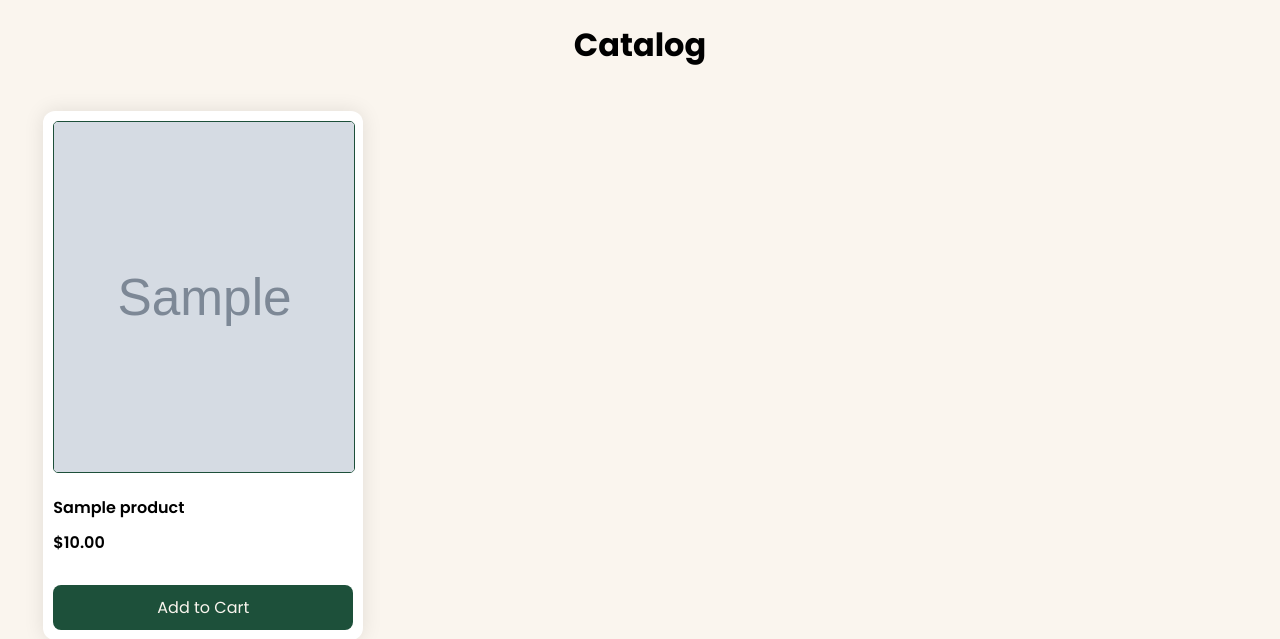
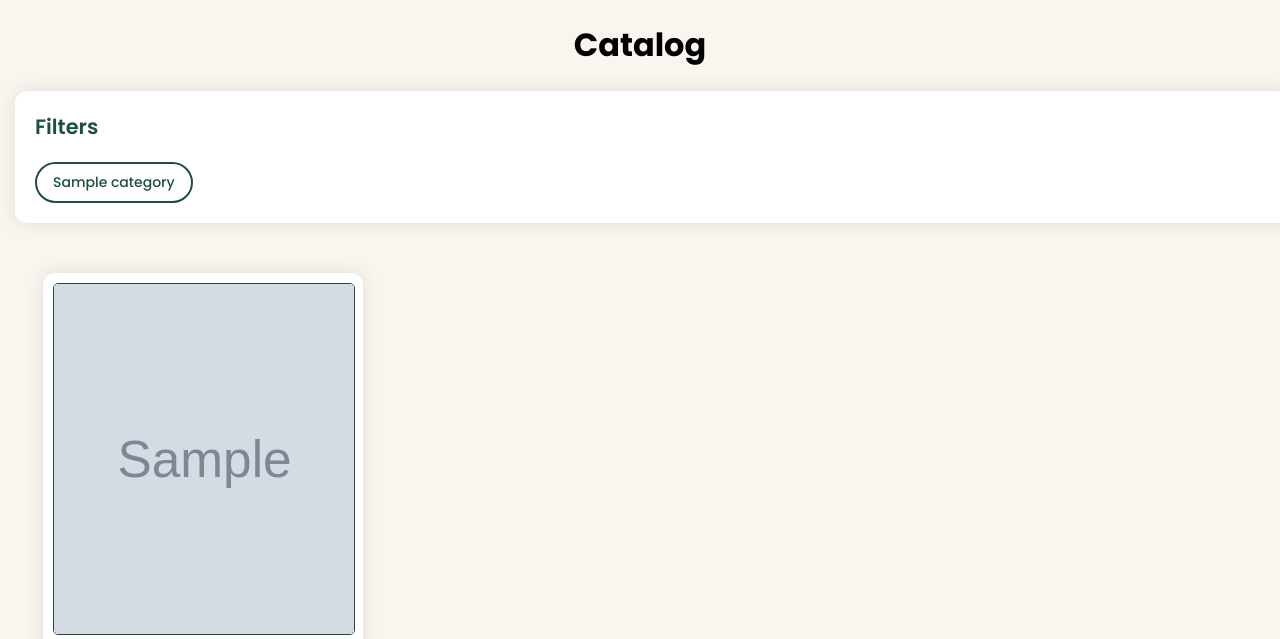
Before and after one commit to CRON997/django-dresscode, a Django app: page / in a window 1280 px wide. Shown: the part 79-718 px from the top of the page. Run offline with Django 5.2, Linux system fonts and the light colour scheme; tables that the repository leaves empty hold one stand-in row (values such as "Sample post"); grey boxes marked "Sample" are stand-in pictures.

Commit message:
Added filters of categories

```diff
--- a/cart/forms.py
+++ b/cart/forms.py
@@ -1,5 +1,6 @@
 from django import forms
 
+
 class CartAddProduct(forms.Form):
-    quantity = forms.ImageField(min_value = 1,max_value = 20,initial=1)
-    widget = forms.NumberInput(attrs={'class':''})
+    quantity = forms.ImageField(min_value=1, max_value=20, initial=1, widget=forms.NumberInput(attrs={'class': ''}))
+    override = forms.BooleanField(required=False, initial=False, widget=forms.HiddenInput)
--- a/main/models.py
+++ b/main/models.py
@@ -2,6 +2,8 @@ from decimal import Decimal
 
 from django.core.validators import MinValueValidator, MaxValueValidator
 from django.db import models
+from django.urls import reverse
+
 
 class Category(models.Model):
     name = models.CharField(max_length=100, db_index=True)
@@ -9,27 +11,31 @@ class Category(models.Model):
 
     class Meta:
         ordering = ('name',)
-        verbose_name= 'Категорія'
-        verbose_name_plural='Categories'
+        verbose_name = 'Категорія'
+        verbose_name_plural = 'Categories'
 
     def __str__(self):
         return f'{self.name}'
 
+    def get_absolute_url(self):
+        return reverse('main:product_list_by_category', args=[self.slug])
+
 
 class Product(models.Model):
-    category = models.ForeignKey(Category,related_name='products',on_delete=models.CASCADE)
-    name = models.CharField(max_length=100,db_index= True)
-    slug = models.SlugField(max_length=100,unique=True)
-    image = models.ImageField(upload_to='product/%Y/%m/%d',blank=True) #blank значит не обезательное добавление
+    category = models.ForeignKey(Category, related_name='products', on_delete=models.CASCADE)
+    name = models.CharField(max_length=100, db_index=True)
+    slug = models.SlugField(max_length=100, unique=True)
+    image = models.ImageField(upload_to='product/%Y/%m/%d', blank=True)  # blank значит не обезательное добавление
     description = models.TextField(blank=True)
-    price = models.DecimalField(max_digits=10,decimal_places=2)#decimal_places максимальное кол-во чискл после запятой
+    price = models.DecimalField(max_digits=10,
+                                decimal_places=2)  # decimal_places максимальное кол-во чискл после запятой
     available = models.BooleanField(default=True)
-    created_at = models.DateTimeField(auto_now_add=True)#будет автоматичесски добавляться
+    created_at = models.DateTimeField(auto_now_add=True)  # будет автоматичесски добавляться
     updated = models.DateTimeField(auto_now=True)
 
-
     status_discount = models.BooleanField(default=False)
-    percent = models.IntegerField(default=0,validators=[MinValueValidator(0), MaxValueValidator(100)],blank=True,help_text='Процент скидки от 1-100%')
+    percent = models.IntegerField(default=0, validators=[MinValueValidator(0), MaxValueValidator(100)], blank=True,
+                                  help_text='Процент скидки от 1-100%')
 
     def get_discount_price(self):
         if self.status_discount and self.percent > 0:
@@ -42,3 +48,6 @@ class Product(models.Model):
 
     def __str__(self):
         return f'{self.name}'
+
+    def get_absolute_url(self):
+        return reverse('main:product_detail', args=[self.id, self.slug])
--- a/main/static/main/css/catalog.css
+++ b/main/static/main/css/catalog.css
@@ -10,11 +10,138 @@ h1
 {
     text-align: center;
 }
-.conteiner {
+
+.conteiner
+{
     width: 100%;
     max-width: 1400px;
     padding: 0 15px;
     margin: 0 auto;
+}
+
+.filter-section
+{
+    background-color: #fff;
+    border-radius: 12px;
+    box-shadow: 0 0 20px rgba(0, 0, 0, 0.1);
+    padding: 20px;
+    margin-bottom: 30px;
+}
+
+.filter-header {
+    display: flex;
+    justify-content: space-between;
+    align-items: center;
+    margin-bottom: 20px;
+}
+
+.filter-title
+{
+    font-size: 1.3rem;
+    font-weight: 600;
+    color: #1d503a;
+    margin: 0;
+}
+
+.filter-toggle {
+    background: none;
+    border: none;
+    font-size: 1.5rem;
+    color: #1d503a;
+    cursor: pointer;
+    display: none;
+}
+
+.filter-content {
+    display: flex;
+    flex-wrap: wrap;
+    gap: 15px;
+    align-items: center;
+}
+
+.filter-group {
+    display: flex;
+    flex-wrap: wrap;
+    gap: 10px;
+}
+
+.filter-btn {
+    padding: 8px 16px;
+    border: 2px solid #1d503a;
+    background-color: transparent;
+    color: #1d503a;
+    border-radius: 25px;
+    cursor: pointer;
+    font-family: 'Poppins', Arial;
+    font-size: 14px;
+    font-weight: 500;
+    transition: all 0.3s ease;
+    white-space: nowrap;
+}
+
+.filter-btn:hover {
+    background-color: #1d503a;
+    color: #faf5ee;
+}
+
+.filter-btn.active {
+    background-color: #1d503a;
+    color: #faf5ee;
+}
+
+.clear-filters {
+    padding: 8px 16px;
+    background-color: #b22e2e;
+    color: #faf5ee;
+    border: none;
+    border-radius: 25px;
+    cursor: pointer;
+    font-family: 'Poppins', Arial;
+    font-size: 14px;
+    font-weight: 500;
+    transition: background-color 0.3s ease;
+}
+
+.clear-filters:hover {
+    background-color: #9a2626;
+}
+
+/* Hidden card state */
+.card.hidden {
+    display: none;
+}
+
+/* Mobile responsiveness for filter */
+@media (max-width: 768px) {
+    .filter-toggle {
+        display: block;
+    }
+
+    .filter-content {
+        display: none;
+        flex-direction: column;
+        align-items: stretch;
+        gap: 20px;
+    }
+
+    .filter-content.show {
+        display: flex;
+    }
+
+    .filter-group {
+        justify-content: center;
+    }
+}
+
+@media (max-width: 480px) {
+    .filter-group {
+        justify-content: center;
+    }
+
+    .filter-btn {
+        font-size: 13px;
+        padding: 6px 12px;
+    }
 }
 
 .conteiner__cards {
--- a/main/templates/main/product/catalog.html
+++ b/main/templates/main/product/catalog.html
@@ -11,6 +11,23 @@
 
 {%block content%}
 <h1 class="catalog">Catalog</h1>
+<div class="conteiner">
+    <div class="filter-section">
+        <div class="filter-header">
+            <h3 class="filter-title">Filters</h3>
+        </div>
+        <div class="filter-content">
+            <div class="filter-group">
+                {%for category in categories%}
+                <a href="{{category.get_absolute_url}}">
+                    <button class="filter-btn" data-category="jerseys">{{category.name}}</button>
+                </a>
+                {%endfor%}
+            </div>
+        </div>
+    </div>
+</div>
+
 <div class="conteiner conteiner__cards">
     {%for product in products%}
     <div class="card">
@@ -18,7 +35,7 @@
             <img src="{{product.image.url}}" alt="">
         </div>
         <div class="card__bottom">
-            <a href="{%url 'main:product_detail' product.id product.slug%}" class="card__title">{{product.name}}</a>
+            <a href="{{product.get_absolute_url}}" class="card__title">{{product.name}}</a>
             {%if product.status_discount%}
             <div class="card__label">{{product.percent}}%</div>
             <div class="card__prices">
--- a/main/urls.py
+++ b/main/urls.py
@@ -2,11 +2,11 @@ from django.urls import path
 
 from . import views
 
-app_name='main'
+app_name = 'main'
 
-urlpatterns=[
-    path('', views.product_list,name='product_list'),
-    path('about-store/',  views.about, name='about'),
-    path('<slug:category_slug>/', views.product_list,  name='product_list_by_category'),
-    path('<int:id>/<slug:slug>',  views.product_detail,name='product_detail'),
+urlpatterns = [
+    path('about-store/', views.about, name='about'),
+    path('', views.product_list, name='product_list'),
+    path('<slug:category_slug>/', views.product_list, name='product_list_by_category'),
+    path('<int:id>/<slug:slug>', views.product_detail, name='product_detail'),
 ]
--- a/main/views.py
+++ b/main/views.py
@@ -1,25 +1,27 @@
-from django.shortcuts import render,get_object_or_404
+from django.shortcuts import render, get_object_or_404
 from main.models import Category, Product
+
 
 def product_list(request, category_slug=None):
     categories = Category.objects.all()
     products = Product.objects.filter(available=True)
 
-    # category = None
-    # if category_slug:
-    #     category = get_object_or_404(Category,category_slug=category_slug)
-    #     products = products.filter(category=category)
+    category = None
+    if category_slug:
+        category = get_object_or_404(Category, slug=category_slug)
+        products = products.filter(category=category)
 
-    context = {'categories':categories,'products':products}
+    context = {'categories': categories, 'products': products, 'category': category}
 
-    return render(request,'main/product/catalog.html',context)
+    return render(request, 'main/product/catalog.html', context)
 
 
-def product_detail(request,id,slug):
-    product = get_object_or_404(Product,id=id,slug=slug,available=True)
-    context = {'product':product}
+def product_detail(request, id, slug):
+    product = get_object_or_404(Product, id=id, slug=slug, available=True)
+    context = {'product': product}
 
-    return render(request,'main/product/detail.html',context)
+    return render(request, 'main/product/detail.html', context)
+
 
 def about(request):
-    return render(request,'main/product/about.html')
+    return render(request, 'main/product/about.html')
```
